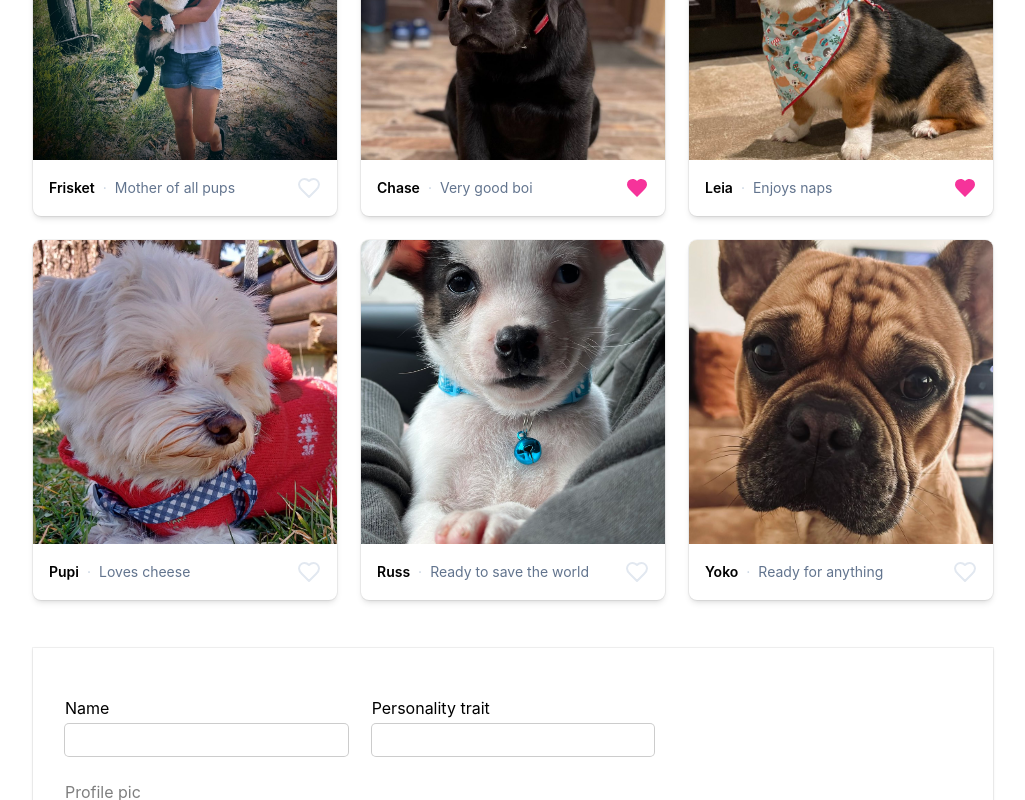
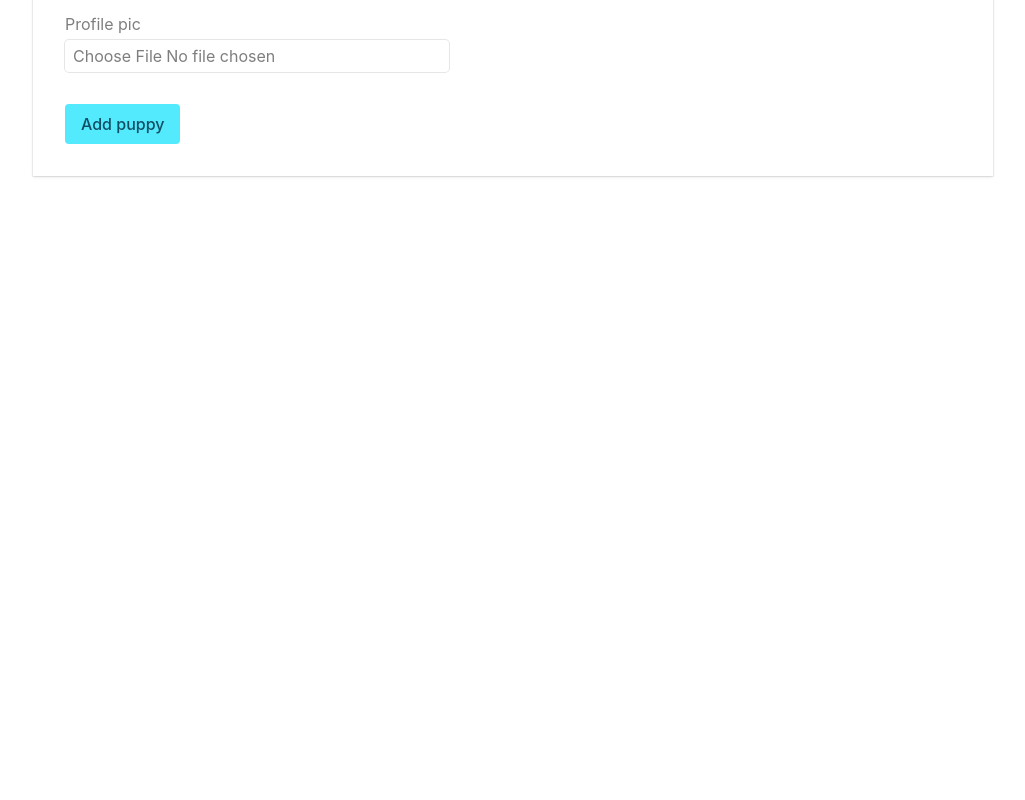
Before and after one commit to aledbrown/devpups, a React (Vite) app: page / in a window 1280 px wide. Shown: the part 1322-2122 px from the top of the page, without its empty margins (127-1152 px from the left). After the commit the page ends 1530 px from the top, so only its background shows below. Built offline with nearby package versions, Linux system fonts and the light colour scheme.

Commit message:
Remove non dynamic bits

```diff
--- a/src/components/PuppiesList.jsx
+++ b/src/components/PuppiesList.jsx
@@ -78,187 +78,6 @@ export function PuppiesList() {
           </li>
         ))
       }
-
-      <li className="overflow-clip rounded-lg bg-white shadow-md ring ring-black/5 hover:-translate-y-0.5">
-        <img
-          className="aspect-square object-cover"
-          alt="Frisket"
-          src="/images/1.jpg"
-        />
-        <div className="gap flex items-center justify-between p-4 text-sm">
-          <div className="flex items-center gap-2">
-            <p className="font-semibold">Frisket</p>
-            <span className="text-slate-300">·</span>
-            <p className="text-slate-500">Mother of all pups</p>
-          </div>
-          <button className="group">
-            <svg
-              xmlns="http://www.w3.org/2000/svg"
-              width={24}
-              height={24}
-              viewBox="0 0 24 24"
-              fill="none"
-              stroke="currentColor"
-              strokeWidth={2}
-              strokeLinecap="round"
-              strokeLinejoin="round"
-              className="lucide lucide-heart stroke-slate-200 group-hover:stroke-slate-300"
-            >
-              <path d="M19 14c1.49-1.46 3-3.21 3-5.5A5.5 5.5 0 0 0 16.5 3c-1.76 0-3 .5-4.5 2-1.5-1.5-2.74-2-4.5-2A5.5 5.5 0 0 0 2 8.5c0 2.3 1.5 4.05 3 5.5l7 7Z" />
-            </svg>
-          </button>
-        </div>
-      </li>
-      <li className="overflow-clip rounded-lg bg-white shadow-md ring ring-black/5 hover:-translate-y-0.5">
-        <img
-          className="aspect-square object-cover"
-          alt="Chase"
-          src="/images/2.jpg"
-        />
-        <div className="gap flex items-center justify-between p-4 text-sm">
-          <div className="flex items-center gap-2">
-            <p className="font-semibold">Chase</p>
-            <span className="text-slate-300">·</span>
-            <p className="text-slate-500">Very good boi</p>
-          </div>
-          <button className="group">
-            <svg
-              xmlns="http://www.w3.org/2000/svg"
-              width={24}
-              height={24}
-              viewBox="0 0 24 24"
-              fill="none"
-              stroke="currentColor"
-              strokeWidth={2}
-              strokeLinecap="round"
-              strokeLinejoin="round"
-              className="lucide lucide-heart fill-pink-500 stroke-none"
-            >
-              <path d="M19 14c1.49-1.46 3-3.21 3-5.5A5.5 5.5 0 0 0 16.5 3c-1.76 0-3 .5-4.5 2-1.5-1.5-2.74-2-4.5-2A5.5 5.5 0 0 0 2 8.5c0 2.3 1.5 4.05 3 5.5l7 7Z" />
-            </svg>
-          </button>
-        </div>
-      </li>
-      <li className="overflow-clip rounded-lg bg-white shadow-md ring ring-black/5 hover:-translate-y-0.5">
-        <img
-          className="aspect-square object-cover"
-          alt="Leia"
-          src="/images/3.jpg"
-        />
-        <div className="gap flex items-center justify-between p-4 text-sm">
-          <div className="flex items-center gap-2">
-            <p className="font-semibold">Leia</p>
-            <span className="text-slate-300">·</span>
-            <p className="text-slate-500">Enjoys naps</p>
-          </div>
-          <button className="group">
-            <svg
-              xmlns="http://www.w3.org/2000/svg"
-              width={24}
-              height={24}
-              viewBox="0 0 24 24"
-              fill="none"
-              stroke="currentColor"
-              strokeWidth={2}
-              strokeLinecap="round"
-              strokeLinejoin="round"
-              className="lucide lucide-heart fill-pink-500 stroke-none"
-            >
-              <path d="M19 14c1.49-1.46 3-3.21 3-5.5A5.5 5.5 0 0 0 16.5 3c-1.76 0-3 .5-4.5 2-1.5-1.5-2.74-2-4.5-2A5.5 5.5 0 0 0 2 8.5c0 2.3 1.5 4.05 3 5.5l7 7Z" />
-            </svg>
-          </button>
-        </div>
-      </li>
-      <li className="overflow-clip rounded-lg bg-white shadow-md ring ring-black/5 hover:-translate-y-0.5">
-        <img
-          className="aspect-square object-cover"
-          alt="Pupi"
-          src="/images/4.jpg"
-        />
-        <div className="gap flex items-center justify-between p-4 text-sm">
-          <div className="flex items-center gap-2">
-            <p className="font-semibold">Pupi</p>
-            <span className="text-slate-300">·</span>
-            <p className="text-slate-500">Loves cheese</p>
-          </div>
-          <button className="group">
-            <svg
-              xmlns="http://www.w3.org/2000/svg"
-              width={24}
-              height={24}
-              viewBox="0 0 24 24"
-              fill="none"
-              stroke="currentColor"
-              strokeWidth={2}
-              strokeLinecap="round"
-              strokeLinejoin="round"
-              className="lucide lucide-heart stroke-slate-200 group-hover:stroke-slate-300"
-            >
-              <path d="M19 14c1.49-1.46 3-3.21 3-5.5A5.5 5.5 0 0 0 16.5 3c-1.76 0-3 .5-4.5 2-1.5-1.5-2.74-2-4.5-2A5.5 5.5 0 0 0 2 8.5c0 2.3 1.5 4.05 3 5.5l7 7Z" />
-            </svg>
-          </button>
-        </div>
-      </li>
-      <li className="overflow-clip rounded-lg bg-white shadow-md ring ring-black/5 hover:-translate-y-0.5">
-        <img
-          className="aspect-square object-cover"
-          alt="Russ"
-          src="/images/5.jpg"
-        />
-        <div className="gap flex items-center justify-between p-4 text-sm">
-          <div className="flex items-center gap-2">
-            <p className="font-semibold">Russ</p>
-            <span className="text-slate-300">·</span>
-            <p className="text-slate-500">Ready to save the world</p>
-          </div>
-          <button className="group">
-            <svg
-              xmlns="http://www.w3.org/2000/svg"
-              width={24}
-              height={24}
-              viewBox="0 0 24 24"
-              fill="none"
-              stroke="currentColor"
-              strokeWidth={2}
-              strokeLinecap="round"
-              strokeLinejoin="round"
-              className="lucide lucide-heart stroke-slate-200 group-hover:stroke-slate-300"
-            >
-              <path d="M19 14c1.49-1.46 3-3.21 3-5.5A5.5 5.5 0 0 0 16.5 3c-1.76 0-3 .5-4.5 2-1.5-1.5-2.74-2-4.5-2A5.5 5.5 0 0 0 2 8.5c0 2.3 1.5 4.05 3 5.5l7 7Z" />
-            </svg>
-          </button>
-        </div>
-      </li>
-      <li className="overflow-clip rounded-lg bg-white shadow-md ring ring-black/5 hover:-translate-y-0.5">
-        <img
-          className="aspect-square object-cover"
-          alt="Yoko"
-          src="/images/6.jpg"
-        />
-        <div className="gap flex items-center justify-between p-4 text-sm">
-          <div className="flex items-center gap-2">
-            <p className="font-semibold">Yoko</p>
-            <span className="text-slate-300">·</span>
-            <p className="text-slate-500">Ready for anything</p>
-          </div>
-          <button className="group">
-            <svg
-              xmlns="http://www.w3.org/2000/svg"
-              width={24}
-              height={24}
-              viewBox="0 0 24 24"
-              fill="none"
-              stroke="currentColor"
-              strokeWidth={2}
-              strokeLinecap="round"
-              strokeLinejoin="round"
-              className="lucide lucide-heart stroke-slate-200 group-hover:stroke-slate-300"
-            >
-              <path d="M19 14c1.49-1.46 3-3.21 3-5.5A5.5 5.5 0 0 0 16.5 3c-1.76 0-3 .5-4.5 2-1.5-1.5-2.74-2-4.5-2A5.5 5.5 0 0 0 2 8.5c0 2.3 1.5 4.05 3 5.5l7 7Z" />
-            </svg>
-          </button>
-        </div>
-      </li>
     </ul>
   )
 }
```
